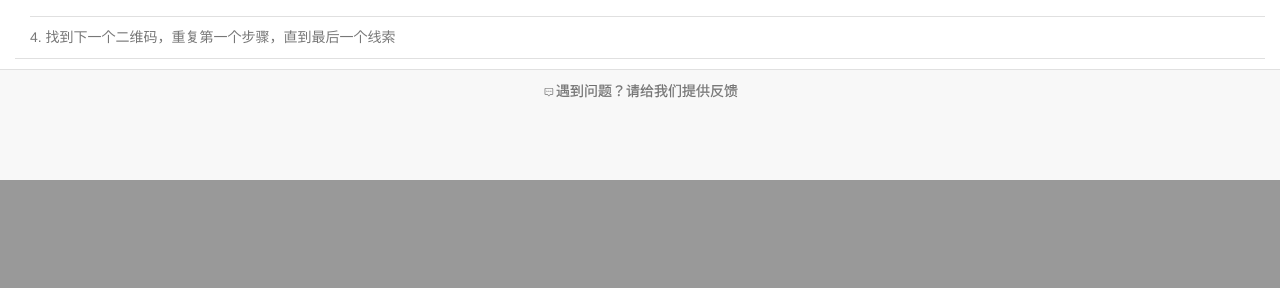
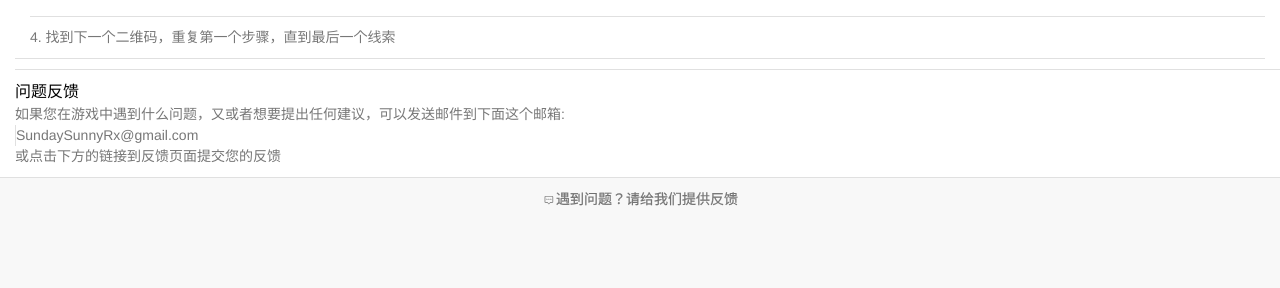
Before and after one commit to elfgzp/DiddleDay, a Django app: page /description.html in a window 1280 px wide. Shown: the part 3009-3297 px from the top of the page. Before the commit the page ends 3189 px from the top, so only its background shows below. Run offline with Django 3.2, Linux system fonts and the light colour scheme.

Commit message:
Add feed description

```diff
--- a/templates/description.html
+++ b/templates/description.html
@@ -25,7 +25,7 @@
             <ul class="ui-list ui-list-pure ui-border-tb">
                 <li class="ui-border-t">
                     <h4><span>游戏介绍 </span></h4>
-                    <p class="ui-txt-justify">  公元2016年，一个叫热心人士的沙雕想出了这个游戏，并由雅蠛蝶和小强实现了这个游戏。而你将会成为勇士，面临各种各样的考验，去寻找散落在各处的二维码的线索。</p>
+                    <p class="ui-txt-justify">公元2016年，一个叫热心人士的沙雕想出了这个游戏，并由雅蠛蝶和小强实现了这个游戏。而你将会成为勇士，面临各种各样的考验，去寻找散落在各处的二维码的线索。</p>
                     <p class="ui-txt-justify">「智慧是命运的征服者。」</p>
                     <p class="ui-txt-justify">是摘下那荣耀的桂冠，还是深陷谜题的牢笼之中呢？出发吧，勇者！</p>
                 </li>
@@ -49,9 +49,15 @@
                         </li>
                     </ul>
                 </li>
+                <li class="ui-border-t">
+                    <h4><span>问题反馈 </span></h4>
+                    <p class="ui-txt-justify">如果您在游戏中遇到什么问题，又或者想要提出任何建议，可以发送邮件到下面这个邮箱: </p>
+                    <p class="ui-txt-justify ui-border-l">SundaySunnyRx@gmail.com</p>
+                    <p class="ui-txt-justify">或点击下方的链接到反馈页面提交您的反馈</p>
+                </li>
             </ul>
             <span class="ui-flex ui-flex-pack-center">
-                <i class="ui-icon-comment ui-txt-sub">遇到问题？请给我们提供反馈</i>
+                <i id="feed" class="ui-icon-comment ui-txt-sub">遇到问题？请给我们提供反馈</i>
             </span>
         </section>
         <script src="http://7xnrsp.com1.z0.glb.clouddn.com//didle/lib/zepto.min.js"></script>
@@ -76,6 +82,10 @@
                     $("h1").before(goBack);
                 }
             });
+            // 跳转到反馈页
+            $("#feed").tap(function() {
+                window.location.href = "feed.html";
+            })
         </script>
     </body>
 </html>
```
